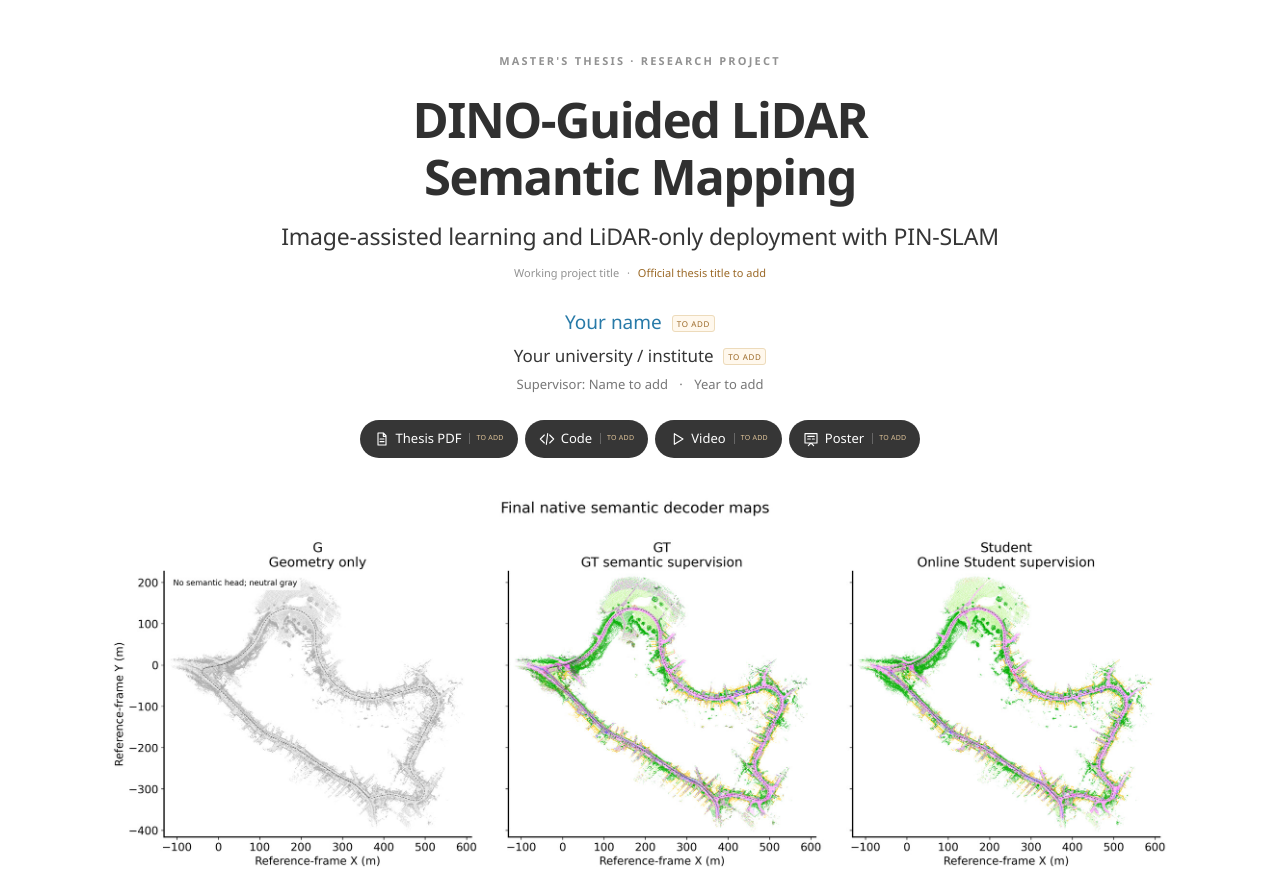
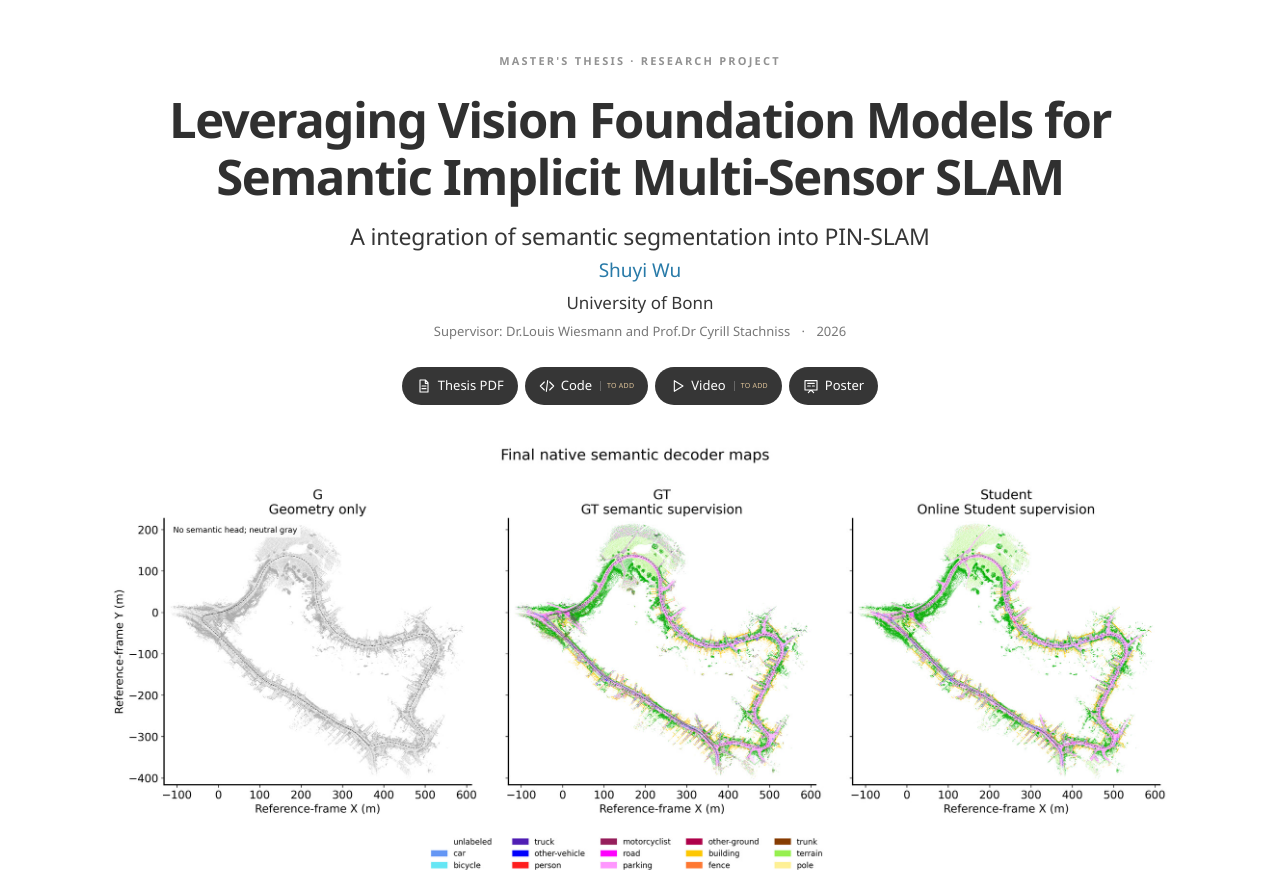
Before and after one commit to wsy51100/Master_Thesis, a plain HTML site: page index.html in a window 1280 px wide. Shown: the top 870 px of the page. Drawn offline with Linux system fonts and the light colour scheme.

Commit message:
change_basic

```diff
--- a/index.html
+++ b/index.html
@@ -33,14 +33,13 @@
       <div class="container is-max-desktop has-text-centered">
         <p class="eyebrow">MASTER'S THESIS · RESEARCH PROJECT</p>
         <!-- TODO_OFFICIAL_THESIS_TITLE: this is a descriptive working title, not a confirmed thesis title. -->
-        <h1 class="title is-1 publication-title">DINO-Guided LiDAR<br class="desktop-break"> Semantic Mapping</h1>
-        <p class="publication-subtitle">Image-assisted learning and LiDAR-only deployment with PIN-SLAM</p>
-        <p class="working-title">Working project title <span aria-hidden="true">·</span> <span class="todo-text">Official thesis title to add</span></p>
+        <h1 class="title is-1 publication-title">Leveraging Vision Foundation Models for Semantic Implicit Multi-Sensor SLAM</h1>
+        <p class="publication-subtitle">A integration of semantic segmentation into PIN-SLAM</p>
         <div class="publication-authors">
-          <span class="identity-placeholder" data-placeholder="TODO_AUTHOR_NAME">Your name <small>TO ADD</small></span>
+          <span class="identity-placeholder" data-placeholder="TODO_AUTHOR_NAME">Shuyi Wu</span>
         </div>
-        <p class="publication-affiliation"><span data-placeholder="TODO_UNIVERSITY">Your university / institute</span> <span class="todo-label">TO ADD</span></p>
-        <p class="publication-supervisor">Supervisor: <span data-placeholder="TODO_SUPERVISOR">Name to add</span> <span class="dot">·</span> <span data-placeholder="TODO_YEAR">Year to add</span></p>
+        <p class="publication-affiliation"><span data-placeholder="TODO_UNIVERSITY">University of Bonn</span> </p>
+        <p class="publication-supervisor">Supervisor: <span data-placeholder="TODO_SUPERVISOR">Dr.Louis Wiesmann and Prof.Dr Cyrill Stachniss</span> <span class="dot">·</span> <span data-placeholder="TODO_YEAR">2026</span></p>
         <div class="publication-links" aria-label="Project resources">
           <a href="#resources" class="button is-dark is-rounded resource-link" data-resource="thesis"><svg class="icon-svg" aria-hidden="true"><use href="#icon-file"/></svg><span>Thesis PDF</span><span class="button-pending">TO ADD</span></a>
           <a href="#resources" class="button is-dark is-rounded resource-link" data-resource="code"><svg class="icon-svg" aria-hidden="true"><use href="#icon-code"/></svg><span>Code</span><span class="button-pending">TO ADD</span></a>
--- a/static/js/index.js
+++ b/static/js/index.js
@@ -3,10 +3,10 @@
  * External example: code: 'https://github.com/YOUR_USERNAME/YOUR_CODE_REPOSITORY'
  * Keep null for resources that are not available yet. */
 const RESOURCE_LINKS = {
-  thesis: null,
+  thesis: 'static/pdfs/thesis_shuyi_wu.pdf',
   code: null,
   video: null,
-  poster: null,
+  poster: 'static/pdfs/poster.pdf',
 };
 
 (() => {
```
Also changed, not shown: static/pdfs/README.txt (deleted), 2 other files.
